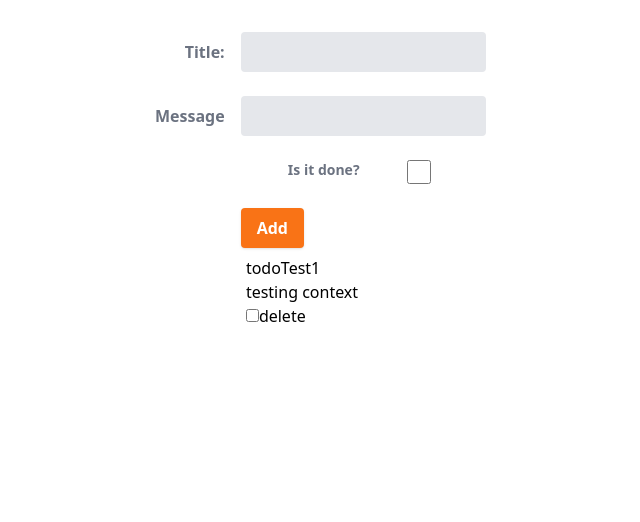
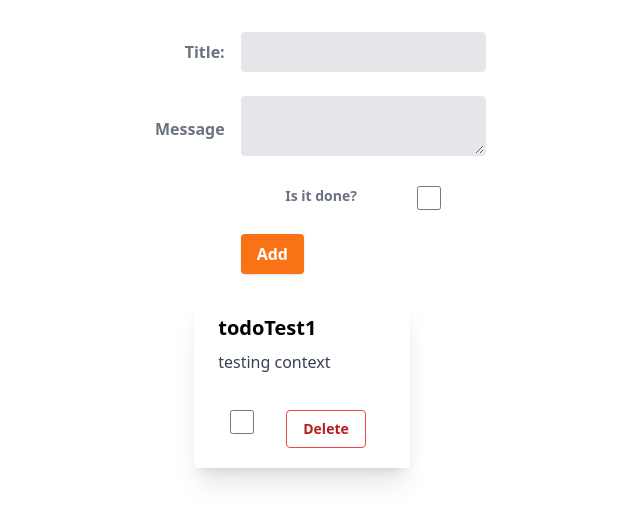
Before and after one commit to Siravian-index/todo-react-ts, a React (Vite) app: page / in a window 1280 px wide. Shown: the top 522 px of the page, without its empty margins (338-978 px from the left). Built offline with nearby package versions, Linux system fonts and the light colour scheme.

Commit message:
ADD---styles to the Todos

```diff
--- /dev/null
+++ b/src/components/Title.tsx
@@ -0,0 +1,15 @@
+import * as React from 'react'
+
+interface ITitleProps {
+  title: string
+}
+
+const Title: React.FunctionComponent<ITitleProps> = (props) => {
+  return (
+    <>
+      <h1></h1>
+    </>
+  )
+}
+
+export default Title
--- a/src/components/Todo.tsx
+++ b/src/components/Todo.tsx
@@ -9,11 +9,29 @@ interface Props {
 
 const Todo: React.FunctionComponent<Props> = ({ todo: t, deleteOnClick, checkBox }) => {
   return (
-    <div key={t.id}>
-      <div>{t.title}</div>
-      <div>{t.message}</div>
-      <input type='checkbox' checked={t.isDone} onChange={(e) => checkBox(e, t)} />
-      <button onClick={(e) => deleteOnClick(e, t)}>delete</button>
+    <div className='max-w-sm rounded shadow-xl'>
+      <div className='px-6 py-4'>
+        <div className='font-bold text-xl mb-2'>{t.title}</div>
+        <p className='text-gray-700 text-base'>{t.message}</p>
+      </div>
+      <div className='px-6 pt-4 pb-2'>
+        <span className='inline-block  rounded-full px-3 py-1 text-sm font-semibold text-gray-700 mr-2 mb-2'>
+          <input
+            className='accent-orange-500 w-6 h-6 rounded'
+            type='checkbox'
+            checked={t.isDone}
+            onChange={(e) => checkBox(e, t)}
+          />
+        </span>
+        <span className='inline-block px-3 py-1 text-sm font-semibold  mr-2 mb-2'>
+          <button
+            className='rounded bg-transparent hover:bg-red-500 text-red-700 font-semibold hover:text-white py-2 px-4 border border-red-500 hover:border-transparent'
+            onClick={(e) => deleteOnClick(e, t)}
+          >
+            Delete
+          </button>
+        </span>
+      </div>
     </div>
   )
 }
--- a/src/components/TodoForm.tsx
+++ b/src/components/TodoForm.tsx
@@ -52,21 +52,20 @@ const TodoForm: React.FC = () => {
           </label>
         </div>
         <div className='md:w-2/3'>
-          <input
+          <textarea
             className='bg-gray-200 appearance-none border-2 border-gray-200 rounded w-full py-2 px-4 text-gray-700 leading-tight focus:outline-none focus:bg-white focus:border-orange-500'
             id='inline-full-name'
-            type='text'
             onChange={(e) => setUserInput({ title, isDone, message: e.target.value })}
             value={message}
           />
         </div>
       </div>
-      <div className='flex justify-center  md:items-center mb-6'>
+      <div className='flex justify-center md:items-center mb-6'>
         <div className='md:w-1/3'></div>
         <label className='md:w-2/3  text-gray-500 font-bold flex justify-evenly'>
           <span className='text-sm'>Is it done?</span>
           <input
-            className='mr-2 leading-tight accent-orange-500 w-6 h-6 rounded'
+            className='ml-4 leading-tight accent-orange-500 w-6 h-6 rounded'
             type='checkbox'
             checked={isDone}
             onChange={() => handleCheck()}
--- a/src/components/TodoList.tsx
+++ b/src/components/TodoList.tsx
@@ -17,7 +17,7 @@ const TodoList: React.FC = () => {
     dispatch({ type: todoAction.REMOVE, payload: todo })
   }
   return (
-    <div className='flex'>
+    <div className='flex flex-col gap-4 mt-4 md:flex-row md:justify-evenly flex-wrap'>
       {todoList
         .slice()
         .sort((a, b) => Number(a.isDone) - Number(b.isDone))
```
